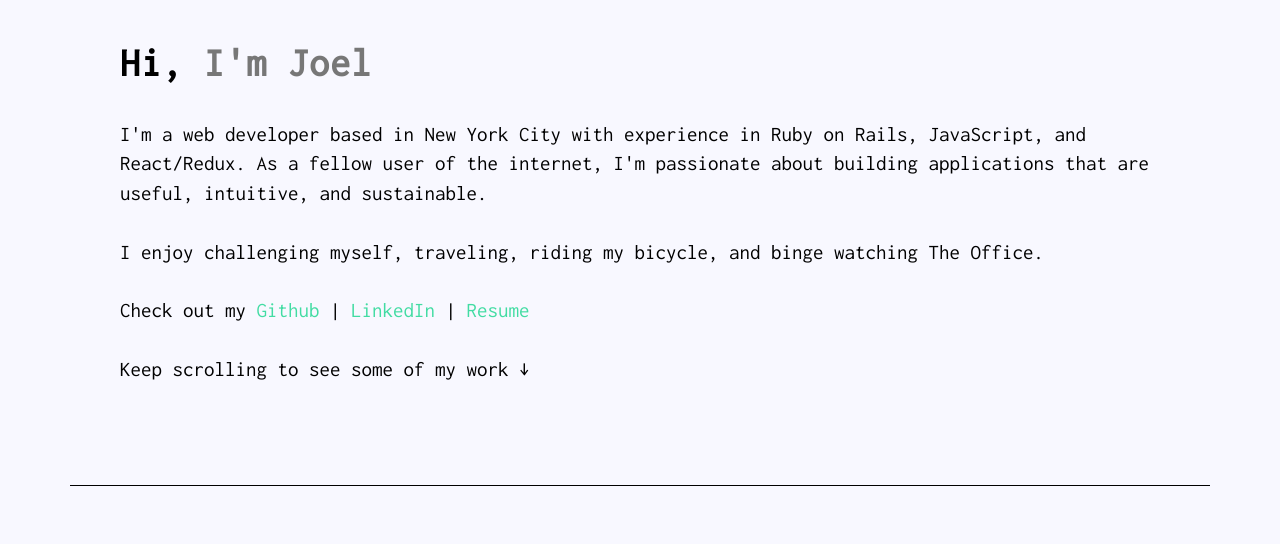
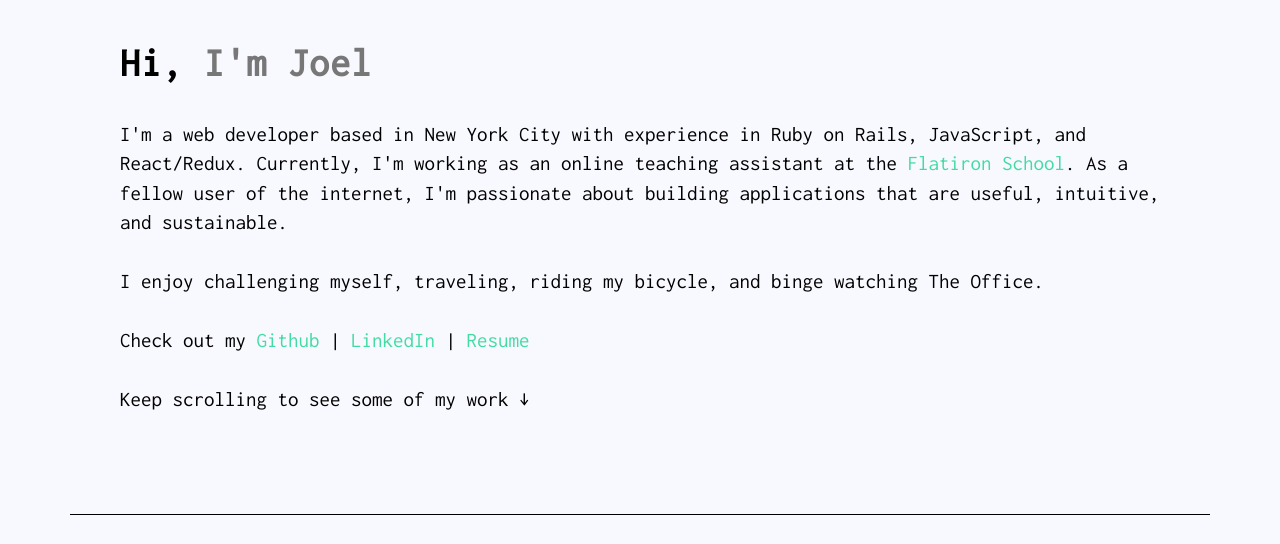
Before and after one commit to joelcowie/joelcowie.github.io, a website: page index.html in a window 1280 px wide. Shown: the part 920-1464 px from the top of the page. Drawn offline with nearby package versions, Linux system fonts and the light colour scheme.

Commit message:
minor site revision

```diff
--- a/index.html
+++ b/index.html
@@ -95,7 +95,7 @@
             <h2 class="featurette-heading">Hi,
                 <span class="text-muted">I'm Joel</span>
             </h2>
-            <p class="lead"> I'm a web developer based in New York City with experience in Ruby on Rails, JavaScript, and React/Redux. As a fellow user of the internet, I'm passionate about building applications that are useful, intuitive, and sustainable. <br><br>
+            <p class="lead"> I'm a web developer based in New York City with experience in Ruby on Rails, JavaScript, and React/Redux. Currently, I'm working as an online teaching assistant at the <a href="https://flatironschool.com">Flatiron School</a>. As a fellow user of the internet, I'm passionate about building applications that are useful, intuitive, and sustainable. <br><br>
             I enjoy challenging myself, traveling, riding my bicycle, and binge watching The Office. <br><br>
             Check out my <a target="_blank" href="https://github.com/joelcowie">Github</a> | <a target="_blank" href="https://linkedin.com/in/joelcowie">LinkedIn</a> | <a target="_blank" href="Joel_Cowie_Resume.pdf">Resume</a>
             <br><br>
```
